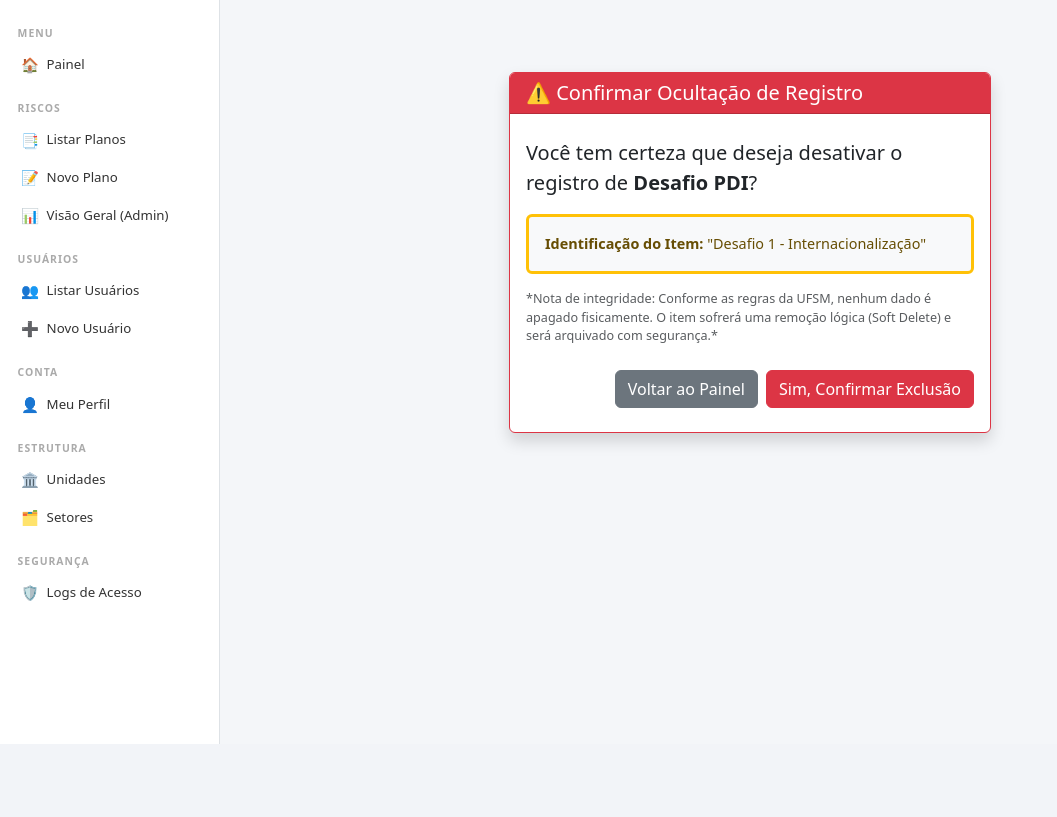
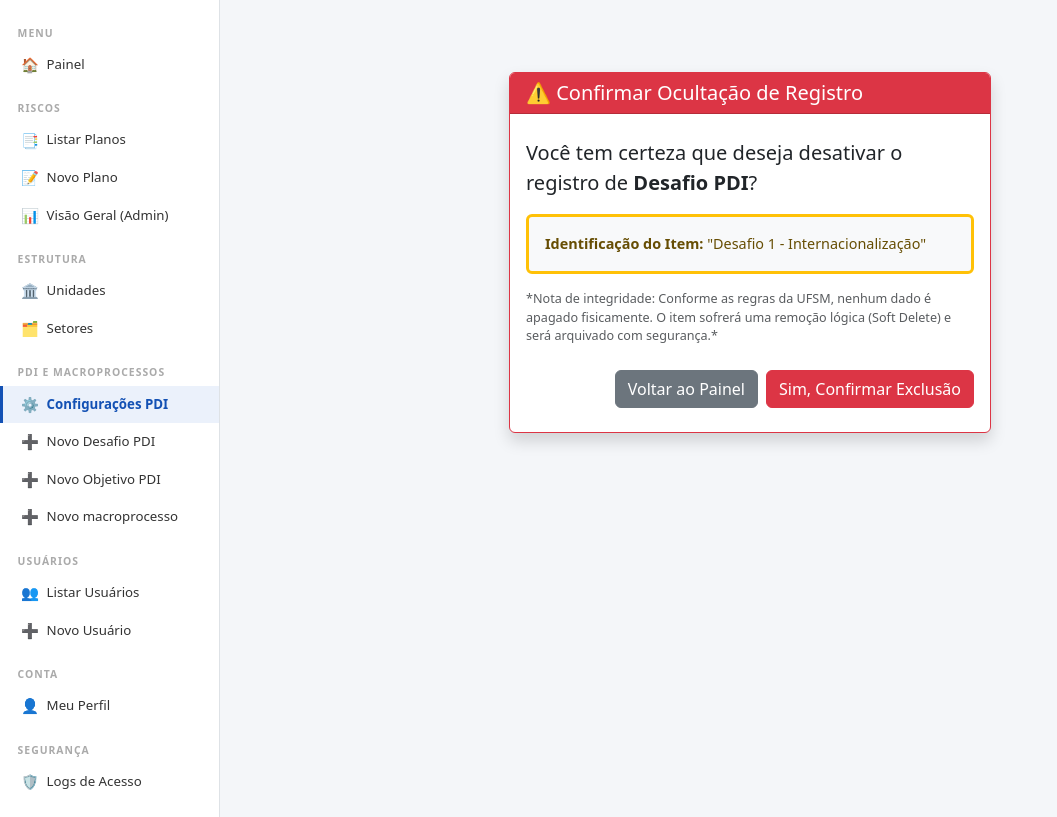
Before and after one commit to CTISM-Prof-Henry/software-formularios-kanbanda, a Django app: page /configuracao/desafio/1/deletar/ in a window 1280 px wide. Shown: the part 56-873 px from the top of the page, without its empty margins (0-1057 px from the left). Before the commit the page ends 800 px from the top, so only its background shows below. Run offline with Django 4.2, Linux system fonts and the light colour scheme; a user stored in the database is signed in; data comes from the database, SQL or seed files in the repository; both versions use the stored data as it was after the commit; data that the repository does not hold is empty; parts of the project's set-up code (start-up, migrations or seed data) failed here and were passed over.

Commit message:
Edião dos macroprocessos e PDI

```diff
--- a/risco_ufsm/configuracao/urls.py
+++ b/risco_ufsm/configuracao/urls.py
@@ -4,7 +4,7 @@ from . import views
 app_name = 'configuracao'
 
 urlpatterns = [
-    path('', views.painel_configuracao, name='painel'),
+    path('', views.painel_configuracao, name='painel_configuracao'),
 
     #desafiopdi
     path('desafio/novo/', views.desafio_criar, name='desafio_criar'),
--- a/risco_ufsm/configuracao/views.py
+++ b/risco_ufsm/configuracao/views.py
@@ -1,14 +1,14 @@
 """Views e controle de fluxo para o módulo de configuração do PDI e Macroprocessos."""
 
 from django.shortcuts import render, redirect, get_object_or_404
-from accounts.decorators import requer_admin
+from accounts.decorators import requer_pode_configurar
 from .models import DesafioPDI, ObjetivoPDI, Macroprocesso
 from .forms import DesafioPDIForm, ObjetivoPDIForm, MacroprocessoForm
 
-@requer_admin
+
+@requer_pode_configurar
 def painel_configuracao(request):
-    """View principal do painel de configuracao"""
-
+    """View principal do painel de configuracao."""
     desafios = DesafioPDI.objects.filter(deleted_at__isnull=True)
     objetivos = ObjetivoPDI.objects.filter(deleted_at__isnull=True)
     macroprocessos = Macroprocesso.objects.filter(deleted_at__isnull=True)
@@ -17,116 +17,115 @@ def painel_configuracao(request):
         'desafios': desafios,
         'objetivos': objetivos,
         'macroprocessos': macroprocessos,
-    }) #aq passa os objetos ativos para a template
+    })
 
-#crud do desafiopdi
 
-@requer_admin
+# CRUD DesafioPDI
+
+@requer_pode_configurar
 def desafio_criar(request):
     """View para criar um novo desafio PDI."""
-    form= DesafioPDIForm(request.POST or None)
+    form = DesafioPDIForm(request.POST or None)
     if form.is_valid():
         form.save()
-        return redirect('configuracao:painel')
-    return render(request, 'configuracao/form.html',{'form': form, 'titulo': 'Criar Desafio PDI'})
+        return redirect('configuracao:painel_configuracao')
+    return render(request, 'configuracao/form.html', {'form': form, 'titulo': 'Criar Desafio PDI'})
 
-@requer_admin
+
+@requer_pode_configurar
 def desafio_editar(request, pk):
     """View para editar um desafio PDI existente."""
-    desafio= get_object_or_404(DesafioPDI, pk=pk, deleted_at__isnull=True)
-    form= DesafioPDIForm(request.POST or None, instance=desafio)
+    desafio = get_object_or_404(DesafioPDI, pk=pk, deleted_at__isnull=True)
+    form = DesafioPDIForm(request.POST or None, instance=desafio)
     if form.is_valid():
         form.save()
-        return redirect('configuracao:painel')
-    return render(request, 'configuracao/form.html',{'form':form, 'titulo': 'Editar Desafio PDI'})
+        return redirect('configuracao:painel_configuracao')
+    return render(request, 'configuracao/form.html', {'form': form, 'titulo': 'Editar Desafio PDI'})
 
-@requer_admin
-def desafio_deletar(request,pk):
+
+@requer_pode_configurar
+def desafio_deletar(request, pk):
     """View para deletar um desafio PDI."""
-    desafio= get_object_or_404(DesafioPDI, pk=pk, deleted_at__isnull=True)
+    desafio = get_object_or_404(DesafioPDI, pk=pk, deleted_at__isnull=True)
     if request.method == 'POST':
         desafio.soft_delete()
-        return redirect('configuracao:painel')
+        return redirect('configuracao:painel_configuracao')
     return render(
         request,
         'configuracao/confirmar_exclusao.html',
         {'objeto': desafio, 'tipo': 'Desafio PDI'}
     )
 
-#crud objetivopdi
 
-@requer_admin
+# CRUD ObjetivoPDI
+
+@requer_pode_configurar
 def objetivo_criar(request):
     """View para criar um novo objetivo PDI."""
     form = ObjetivoPDIForm(request.POST or None)
     if form.is_valid():
         form.save()
-        return redirect('configuracao:painel')
-    return render(request,
-     'configuracao/form.html',
-     {'form': form, 'titulo': 'Criar Objetivo PDI'}
-    )
+        return redirect('configuracao:painel_configuracao')
+    return render(request, 'configuracao/form.html', {'form': form, 'titulo': 'Criar Objetivo PDI'})
 
-@requer_admin
+
+@requer_pode_configurar
 def objetivo_editar(request, pk):
     """View para editar um objetivo PDI existente."""
     objetivo = get_object_or_404(ObjetivoPDI, pk=pk, deleted_at__isnull=True)
     form = ObjetivoPDIForm(request.POST or None, instance=objetivo)
     if form.is_valid():
         form.save()
-        return redirect('configuracao:painel')
-    return render(request,
-     'configuracao/form.html',
-     {'form': form, 'titulo': 'Editar Objetivo PDI'}
-    )
+        return redirect('configuracao:painel_configuracao')
+    return render(request, 'configuracao/form.html', {'form': form, 'titulo': 'Editar Objetivo PDI'})
 
-@requer_admin
+
+@requer_pode_configurar
 def objetivo_deletar(request, pk):
     """View para deletar um objetivo PDI."""
     objetivo = get_object_or_404(ObjetivoPDI, pk=pk, deleted_at__isnull=True)
     if request.method == 'POST':
         objetivo.soft_delete()
-        return redirect('configuracao:painel')
-    return render(request,
-     'configuracao/confirmar_exclusao.html',
-     {'objeto': objetivo, 'tipo': 'Objetivo PDI'}
+        return redirect('configuracao:painel_configuracao')
+    return render(
+        request,
+        'configuracao/confirmar_exclusao.html',
+        {'objeto': objetivo, 'tipo': 'Objetivo PDI'}
     )
 
 
-#crud macroprocesso
-@requer_admin
+# CRUD Macroprocesso
+
+@requer_pode_configurar
 def macroprocesso_criar(request):
     """View para criar um novo macroprocesso."""
     form = MacroprocessoForm(request.POST or None)
     if form.is_valid():
         form.save()
-        return redirect('configuracao:painel')
-    return render(request,
-     'configuracao/form.html',
-     {'form': form, 'titulo': 'Criar Macroprocesso'}
-    )
+        return redirect('configuracao:painel_configuracao')
+    return render(request, 'configuracao/form.html', {'form': form, 'titulo': 'Criar Macroprocesso'})
 
-@requer_admin
+
+@requer_pode_configurar
 def macroprocesso_editar(request, pk):
     """View para editar um macroprocesso existente."""
     macro = get_object_or_404(Macroprocesso, pk=pk, deleted_at__isnull=True)
     form = MacroprocessoForm(request.POST or None, instance=macro)
     if form.is_valid():
         form.save()
-        return redirect('configuracao:painel')
-    return render(request,
-     'configuracao/form.html',
-     {'form': form, 'titulo': 'Editar Macroprocesso'}
-    )
+        return redirect('configuracao:painel_configuracao')
+    return render(request, 'configuracao/form.html', {'form': form, 'titulo': 'Editar Macroprocesso'})
 
-@requer_admin
+
+@requer_pode_configurar
 def macroprocesso_deletar(request, pk):
     """View para deletar um macroprocesso."""
     macro = get_object_or_404(Macroprocesso, pk=pk, deleted_at__isnull=True)
     if request.method == 'POST':
         macro.soft_delete()
-        return redirect('configuracao:painel')
-    return render(request,
-     'configuracao/confirmar_exclusao.html',
-     {'objeto': macro, 'tipo': 'Macroprocesso'}
+        return redirect('configuracao:painel_configuracao')
+    return render(
+        request,
+        'configuracao/confirmar_exclusao.html',
+        {'objeto': macro, 'tipo': 'Macroprocesso'}
     )
--- a/risco_ufsm/riscos/models.py
+++ b/risco_ufsm/riscos/models.py
@@ -5,7 +5,7 @@ from django.db import models
 from django.utils import timezone
 from simple_history.models import HistoricalRecords
 from organizacional.models import Setor
-from configuracao.models import Macroprocesso, ObjetivoPDI
+from configuracao.models import Macroprocesso, ObjetivoPDI, DesafioPDI
 
 
 class PlanoDeRisco(models.Model):
@@ -66,6 +66,8 @@ class IdentificacaoRisco(models.Model):
                                         on_delete=models.SET_NULL, null=True, blank=True)
     objetivo_pdi    = models.ForeignKey(ObjetivoPDI,
                                         on_delete=models.SET_NULL, null=True, blank=True)
+    desafio_pdi     = models.ForeignKey(DesafioPDI,
+                                            on_delete=models.SET_NULL, null=True, blank=True)
     descricao_evento = models.TextField('Descrição do Evento de Risco')
     causas          = models.TextField('Causas')
     consequencias   = models.TextField('Consequências')
--- a/risco_ufsm/templates/base_sistema.html
+++ b/risco_ufsm/templates/base_sistema.html
@@ -59,6 +59,32 @@
     </a>
     {% endif %}
 
+    {% if request.user.pode_criar_usuario %}
+    <div class="sidebar-section-title" style="margin-top:.5rem;">Estrutura</div>
+    <a href="{% url 'lista_unidades' %}" class="sidebar-link {% if 'unidade' in request.resolver_match.url_name %}active{% endif %}">
+      <span class="sidebar-icon">🏛️</span> Unidades
+    </a>
+    <a href="{% url 'lista_setores' %}" class="sidebar-link {% if 'setor' in request.resolver_match.url_name %}active{% endif %}">
+      <span class="sidebar-icon">🗂️</span> Setores
+    </a>
+    {% endif %}
+
+    {% if request.user.is_admin or request.user.is_gestor_unidade %}
+    <div class="sidebar-section-title" style="margin-top:.5rem;">PDI e Macroprocessos</div>
+    <a href="{% url 'configuracao:painel_configuracao' %}" class="sidebar-link {% if 'configuracao' in request.resolver_match.app_names %}active{% endif %}">
+      <span class="sidebar-icon">⚙️</span> Configurações PDI
+    </a>
+    <a href="{% url 'configuracao:desafio_criar' %}" class="sidebar-link {% if 'desafio_criar' in request.resolver_match.app_names %}active{% endif %}">
+      <span class="sidebar-icon">➕</span> Novo Desafio PDI
+    </a>
+    <a href="{% url 'configuracao:objetivo_criar' %}" class="sidebar-link {% if 'objetivo_criar' in request.resolver_match.app_names %}active{% endif %}">
+      <span class="sidebar-icon">➕</span> Novo Objetivo PDI
+    </a>
+    <a href="{% url 'configuracao:macroprocesso_criar' %}" class="sidebar-link {% if 'macroprocesso_criar' in request.resolver_match.app_names %}active{% endif %}">
+      <span class="sidebar-icon">➕</span> Novo macroprocesso
+    </a>
+    {% endif %}
+
     {% if request.user.pode_gerenciar_usuarios %}
     <div class="sidebar-section-title" style="margin-top:.5rem;">Usuários</div>
     <a href="{% url 'lista_usuarios' %}" class="sidebar-link {% if request.resolver_match.url_name == 'lista_usuarios' %}active{% endif %}">
@@ -75,16 +101,6 @@
     <a href="{% url 'meu_perfil' %}" class="sidebar-link {% if request.resolver_match.url_name == 'meu_perfil' %}active{% endif %}">
       <span class="sidebar-icon" >👤</span> Meu Perfil
     </a>
-
-    {% if request.user.pode_criar_usuario %}
-    <div class="sidebar-section-title" style="margin-top:.5rem;">Estrutura</div>
-    <a href="{% url 'lista_unidades' %}" class="sidebar-link {% if 'unidade' in request.resolver_match.url_name %}active{% endif %}">
-      <span class="sidebar-icon">🏛️</span> Unidades
-    </a>
-    <a href="{% url 'lista_setores' %}" class="sidebar-link {% if 'setor' in request.resolver_match.url_name %}active{% endif %}">
-      <span class="sidebar-icon">🗂️</span> Setores
-    </a>
-    {% endif %}
 
     {% if request.user.pode_ver_logs %}
     <div class="sidebar-section-title" style="margin-top:.5rem;">Segurança</div>
--- a/risco_ufsm/templates/riscos/_form_secoes.html
+++ b/risco_ufsm/templates/riscos/_form_secoes.html
@@ -25,6 +25,12 @@
         <label class="form-label fw-semibold">Macroprocesso institucional</label>
         {{ form_identificacao.macroprocesso }}
         {% for e in form_identificacao.macroprocesso.errors %}<div class="invalid-feedback d-block">{{ e }}</div>{% endfor %}
+        <div class="form-text">Opcional</div>
+      </div>
+      <div class="col-md-4">
+        <label class="form-label fw-semibold">Desafio do PDI</label>
+        {{ form_identificacao.desafio_pdi}}
+        {% for e in form_identificacao.desafio_pdi.errors %}<div class="invalid-feedback d-block">{{ e }}</div>{% endfor %}
         <div class="form-text">Opcional</div>
       </div>
       <div class="col-md-4">
--- a/risco_ufsm/templates/riscos/detalhe.html
+++ b/risco_ufsm/templates/riscos/detalhe.html
@@ -69,6 +69,7 @@
     <div class="row g-3">
       <div class="col-md-4"><strong>Tipologia:</strong> {{ identificacao.get_tipologia_display }}</div>
       <div class="col-md-4"><strong>Macroprocesso:</strong> {{ identificacao.macroprocesso|default:"—" }}</div>
+      <div class="col-md-4"><strong>Objetivo PDI:</strong> {{ identificacao.desafio_pdi|default:"—" }}</div>
       <div class="col-md-4"><strong>Objetivo PDI:</strong> {{ identificacao.objetivo_pdi|default:"—" }}</div>
     </div>
     <hr>
--- a/risco_ufsm/templates/riscos/pdf_plano.html
+++ b/risco_ufsm/templates/riscos/pdf_plano.html
@@ -37,6 +37,7 @@
   <table>
     <tr><th>Tipologia</th><td>{{ plano.identificacao.get_tipologia_display|default:"-" }}</td></tr>
     <tr><th>Macroprocesso</th><td>{{ plano.identificacao.macroprocesso|default:"-" }}</td></tr>
+    <tr><th>Objetivo PDI</th><td>{{ plano.identificacao.desafio_pdi|default:"-" }}</td></tr>
     <tr><th>Objetivo PDI</th><td>{{ plano.identificacao.objetivo_pdi|default:"-" }}</td></tr>
     <tr><th>Evento de risco</th><td>{{ plano.identificacao.descricao_evento|linebreaksbr }}</td></tr>
     <tr><th>Causas</th><td>{{ plano.identificacao.causas|linebreaksbr }}</td></tr>
--- a/risco_ufsm/templates/riscos/visualizar_plano.html
+++ b/risco_ufsm/templates/riscos/visualizar_plano.html
@@ -64,7 +64,11 @@
     </div>
 
     <div class="row g-3 mt-1">
-      <div class="col-md-12">
+      <div class="col-md-6">
+        <div class="text-muted" style="font-size:.78rem;">Desafio do PDI</div>
+        <div class="fw-semibold">{{ identificacao.desafio_pdi|default:"—" }}</div>
+      </div>
+      <div class="col-md-6">
         <div class="text-muted" style="font-size:.78rem;">Objetivo do PDI</div>
         <div class="fw-semibold">{{ identificacao.objetivo_pdi|default:"—" }}</div>
       </div>
```
Also changed, not shown: risco_ufsm/accounts/decorators.py (+8 -2 lines), risco_ufsm/riscos/forms.py (+5 -4 lines), Prototipo/docs/index.md (renamed from docs/index.md), Prototipo/docs/instalacao.md (renamed from docs/instalacao.md), Prototipo/docs/seguranca.md (renamed from docs/seguranca.md), Prototipo/docs/urls.md (renamed from docs/urls.md), risco_ufsm/configuracao/migrations/0002_populate_pdi_data.py (added), risco_ufsm/db.sqlite3, risco_ufsm/riscos/migrations/0004_identificacaorisco_desafio_pdi.py (added).
